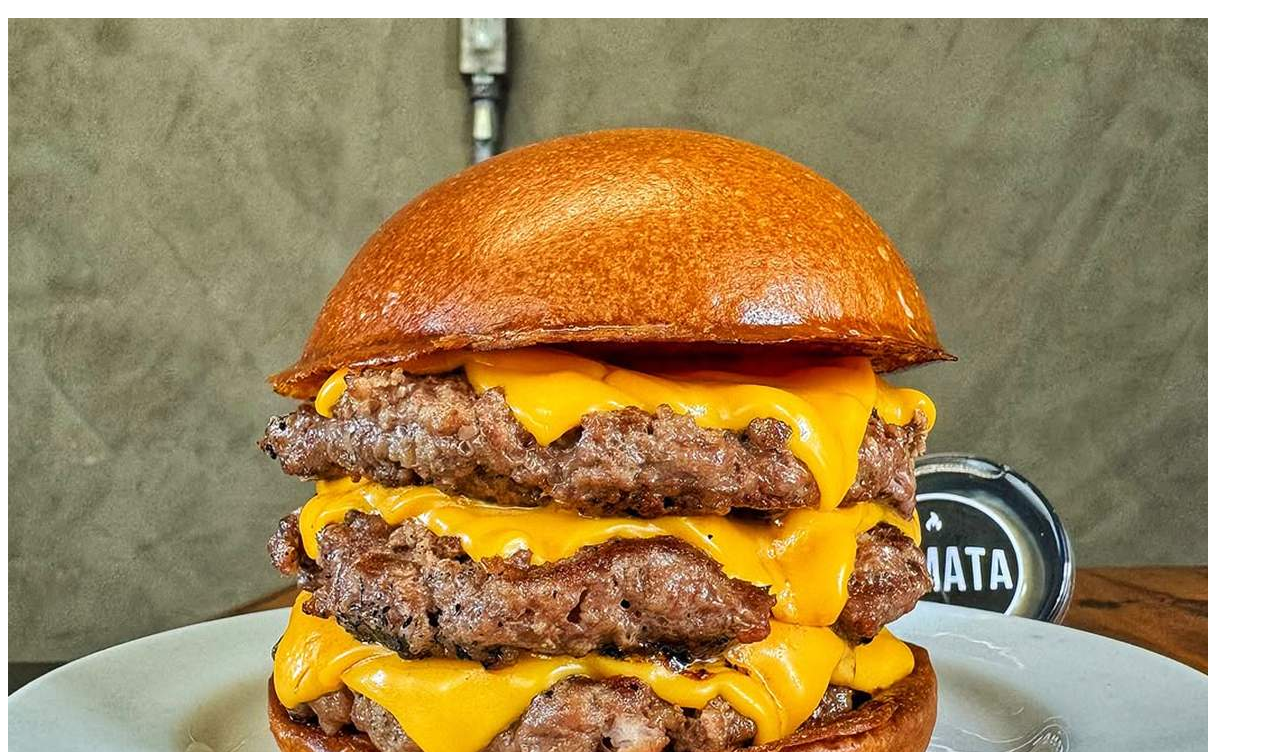
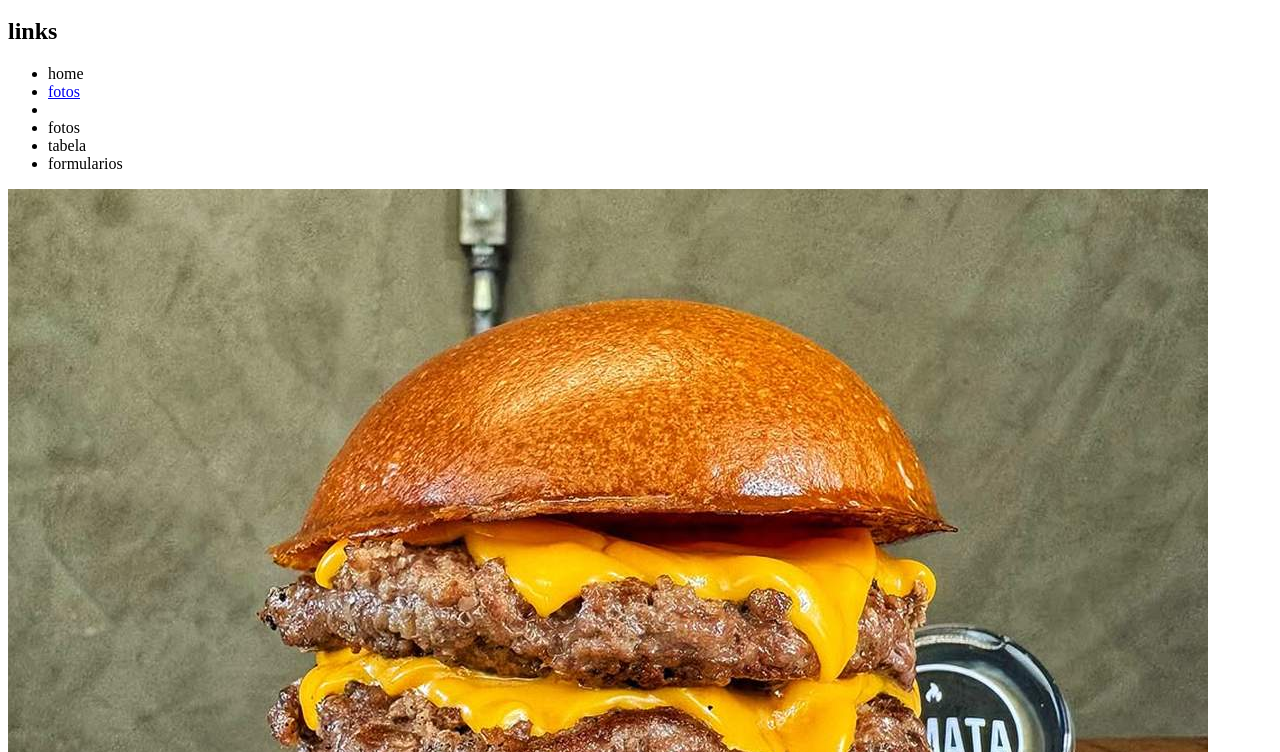
Before and after one commit to idAntass/pw1b2025, a plain HTML site: page index.html in a window 1280 px wide. Shown: the part 48-800 px from the top of the page. Drawn offline with Linux system fonts and the light colour scheme.

Commit message:
criei os links

```diff
--- a/index.html
+++ b/index.html
@@ -6,6 +6,20 @@
  </head >
  <body>
                   <h1>pagina inicial</h1>
+                  <h2>links</h2>
+                  <ul>
+                      <li>home</li>
+                      <li>
+                          <a href="fotos.html">
+                             fotos
+                          </a>
+
+                      <Li>
+                      <li>fotos</li>
+                      <li>tabela</li>
+                      <li>formularios</li>
+                  </ul>
+
                   <img src="imagens/bf1e20a4462b71e3cc4cece2a8c96ac8_XL.jpg"/>
                   <ul>
                       <li></li>
```
Also changed, not shown: formulario.html (+13 -0 lines), fotos.html (+12 -0 lines), tabela.html (+12 -0 lines).
